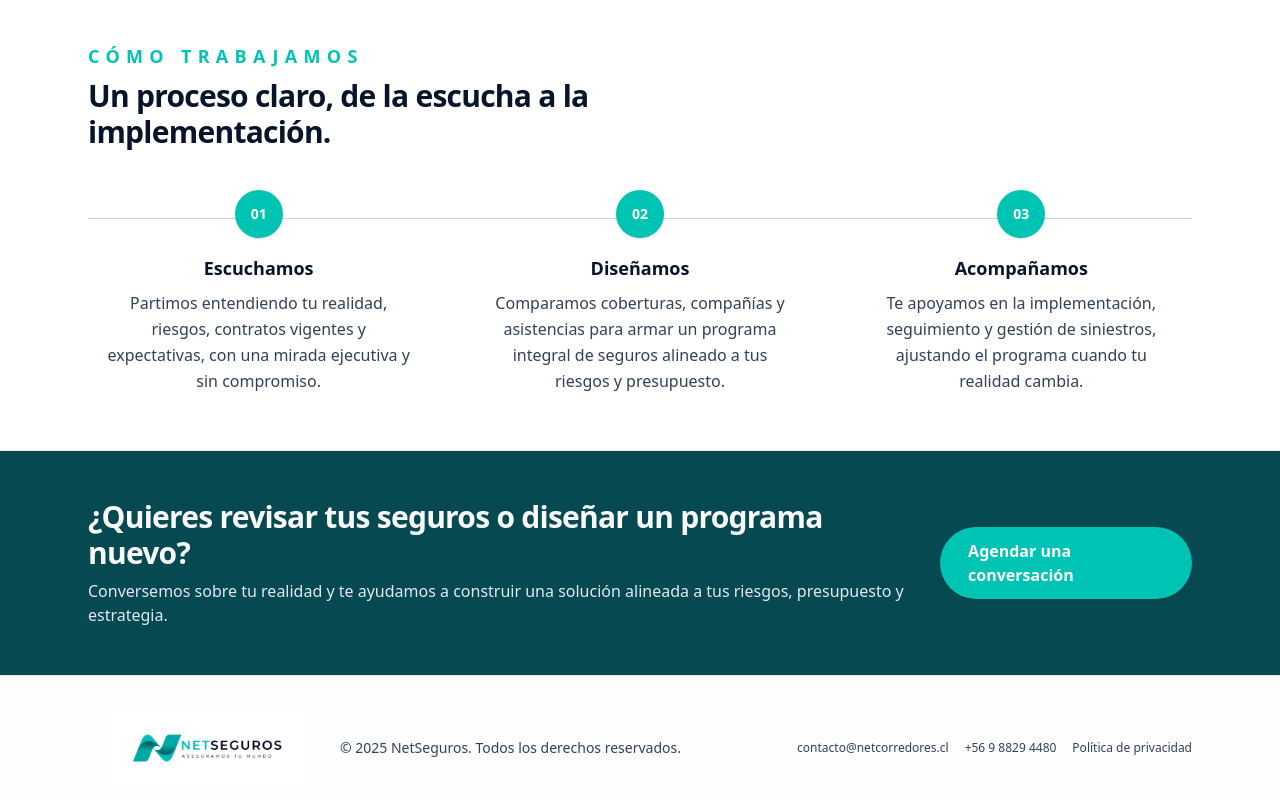
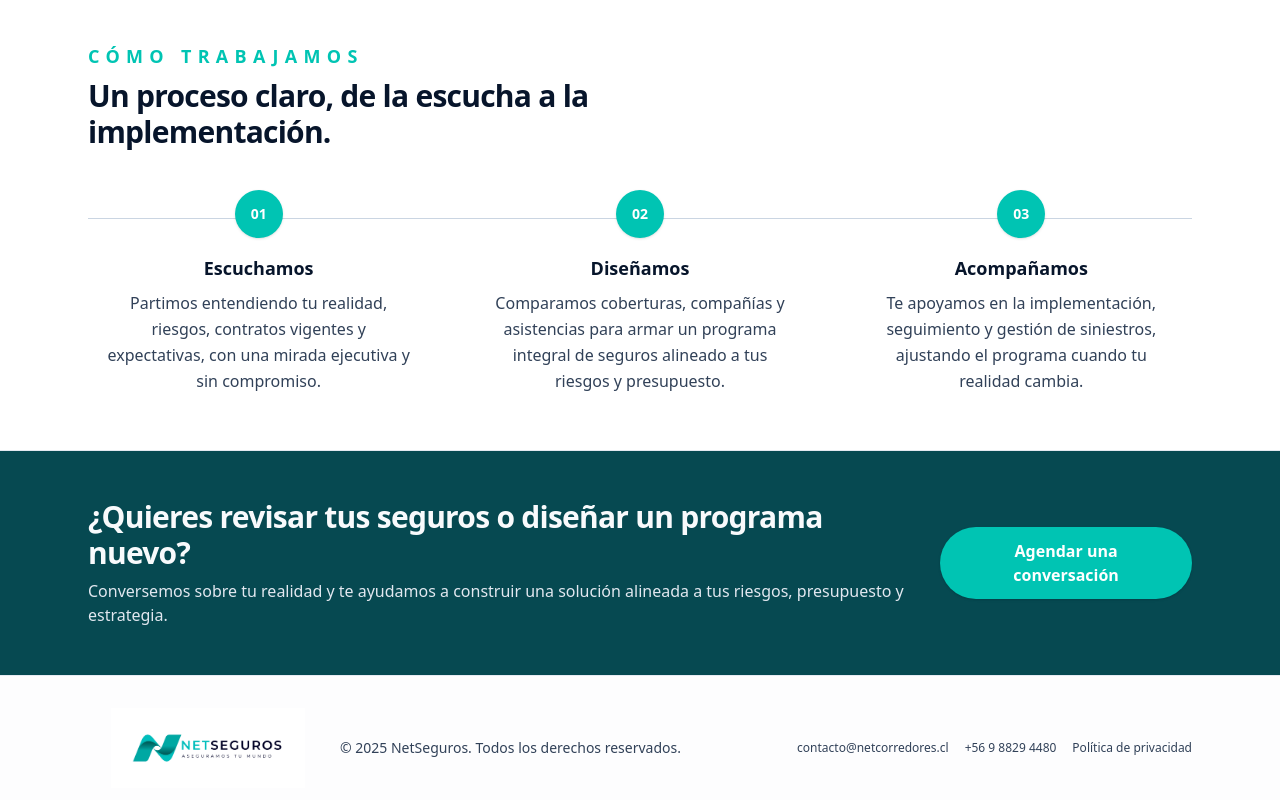
Before and after one commit to sebamusea/netseguros-web, a Next.js app: page / in a window 1280 px wide. Shown: the part 1679-2479 px from the top of the page. Built offline with nearby package versions, Linux system fonts and the light colour scheme.

Commit message:
Actualización 4.3

```diff
--- a/src/app/page.tsx
+++ b/src/app/page.tsx
@@ -419,7 +419,7 @@ export default function HomePage() {
           </div>
           <Link
             href="/contacto"
-            className="rounded-full bg-net-teal px-7 py-3 text-base font-semibold text-white shadow-sm transition hover:bg-net-teal-strong">
+            className="rounded-full bg-net-teal px-7 py-3 text-center text-base font-semibold text-white shadow-sm transition hover:bg-net-teal-strong">
             Agendar una conversación
           </Link>
         </div>
```
